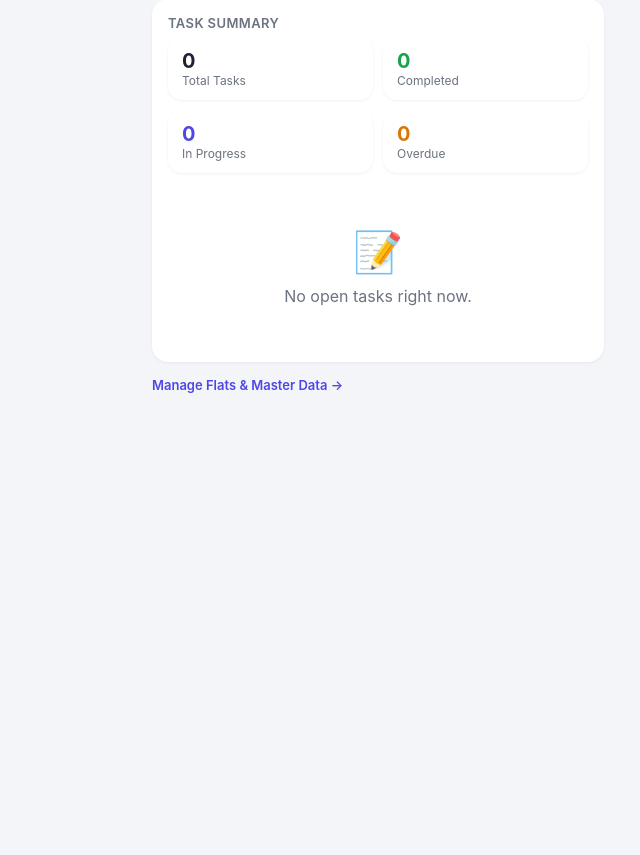
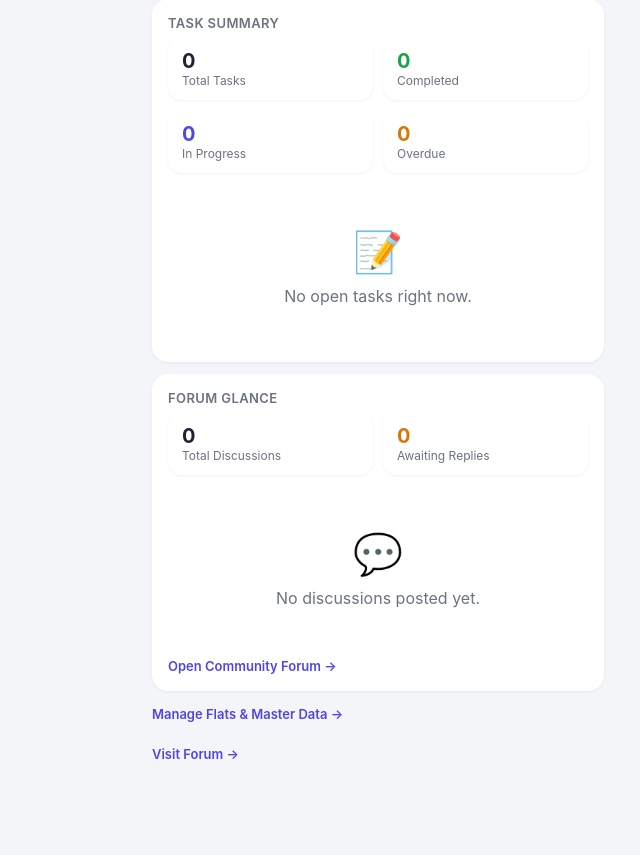
Before and after one commit to rebbagirish-dev/apartment-maintenance-manager, a Flask app: page / in a window 1280 px wide. Shown: the part 899-1754 px from the top of the page, without its empty margins (262-902 px from the left). Before the commit the page ends 1292 px from the top, so only its background shows below. Run offline with Flask 3, Linux system fonts and the light colour scheme; the visitor is signed in with stand-in values (Sample User, id 1).

Commit message:
forum on homescreen

```diff
--- a/app.py
+++ b/app.py
@@ -809,13 +809,19 @@ def dashboard():
     task_items = sorted_tasks(db.load('tasks'))
     task_summary = summarize_tasks(task_items)
     upcoming_tasks = [t for t in task_items if not t.get('is_completed')][:5]
+    forum_threads = forum_threads_with_replies()
+    forum_summary = {
+        'total_threads': len(forum_threads),
+        'unanswered_threads': sum(1 for thread in forum_threads if thread.get('reply_count', 0) == 0),
+        'recent_threads': forum_threads[:3],
+    }
 
     return render_template('dashboard.html', balance=balance, report=report,
                             flat_count=len(active_flats), watchman_due=watchman_due,
                             recent_expenses=recent_expenses, ym=ym,
                             corpus=corpus_fund_balance(), resident_flat=resident_flat,
                             resident_summary=resident_summary, task_summary=task_summary,
-                            upcoming_tasks=upcoming_tasks)
+                            upcoming_tasks=upcoming_tasks, forum_summary=forum_summary)
 
 
 @app.route('/settings', methods=['GET', 'POST'])
--- a/data/users.json
+++ b/data/users.json
@@ -1,7 +1,7 @@
 [
   {
     "username": "admin",
-    "password_hash": "scrypt:32768:8:1$76XOykFQcUDC82dK$2c71f29a209c01816e167cc72ff03bb854b986e2d298f896ebb9f8fbdccff1e6db0a99452723c10b0bcf2e05365d7dbf2a3b037494aee5975e8c7effaec32c9a",
+    "password_hash": "scrypt:32768:8:1$1kSdnEZHOABy7r2b$d562846bb630ca78b07decd43ef892e2747d8dd1e7293cfc42812d39f4a63a094183a478c20bd529e7f9927d22ebbb3c04ac8c3aa2ca7c27d218e8190dca280a",
     "name": "Administrator",
     "role": "admin",
     "id": 1
--- a/templates/dashboard.html
+++ b/templates/dashboard.html
@@ -115,10 +115,32 @@
   {% endfor %}
 </div>
 
+<div class="card">
+  <div class="card-title">Forum Glance</div>
+  <div class="stat-grid" style="margin-bottom:14px;">
+    <div class="stat-box"><div class="num">{{ forum_summary.total_threads }}</div><div class="lbl">Total Discussions</div></div>
+    <div class="stat-box"><div class="num" style="color:var(--amber)">{{ forum_summary.unanswered_threads }}</div><div class="lbl">Awaiting Replies</div></div>
+  </div>
+  {% for thread in forum_summary.recent_threads %}
+  <div class="list-row">
+    <div>
+      <div class="main">{{ thread.title }}</div>
+      <div class="sub">{{ thread.author_name or thread.author_username }}{% if thread.reply_count == 0 %} · No replies yet{% else %} · {{ thread.reply_count }} repl{{ 'y' if thread.reply_count == 1 else 'ies' }}{% endif %}</div>
+    </div>
+    <div class="small-link">Forum</div>
+  </div>
+  {% else %}
+  <div class="empty-state"><div class="icon">&#128172;</div>No discussions posted yet.</div>
+  {% endfor %}
+  <a href="{{ url_for('forum') }}" class="small-link" style="margin-top:10px; display:inline-block;">Open Community Forum →</a>
+</div>
+
 {% if session.role in ['admin', 'manager'] %}
-<a href="{{ url_for('flats') }}" class="small-link">Manage Flats &amp; Master Data →</a>
+<a href="{{ url_for('flats') }}" class="small-link">Manage Flats &amp; Master Data →</a><br><br>
+<a href="{{ url_for('forum') }}" class="small-link">Visit Forum →</a>
 {% else %}
 <a href="{{ url_for('flats') }}" class="small-link">View Flats →</a><br><br>
+<a href="{{ url_for('forum') }}" class="small-link">Visit Forum →</a><br><br>
 <a href="{{ url_for('reports') }}" class="small-link">View Reports →</a>
 {% endif %}
 {% endblock %}
```
Also changed, not shown: tests/test_app.py (+17 -0 lines).
